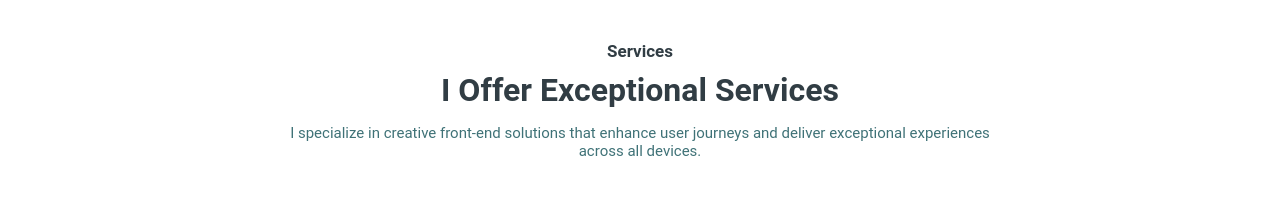
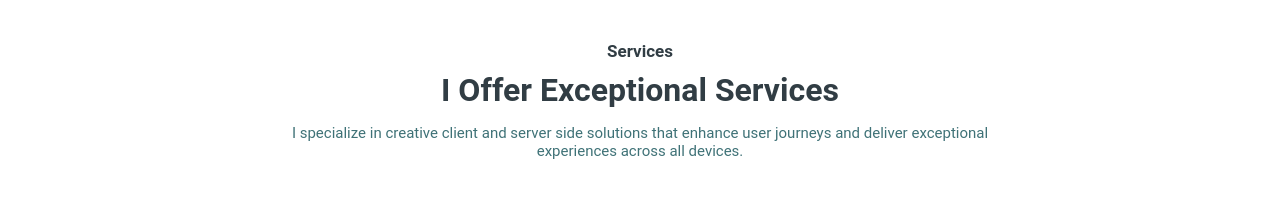
Before and after one commit to babynapboltron8/MyPortfolio, a plain HTML site: page Index.html in a window 1280 px wide. Shown: the part 1380-1585 px from the top of the page. Drawn offline with nearby package versions, Linux system fonts and the light colour scheme.

Commit message:
edited text on services

```diff
--- a/Index.html
+++ b/Index.html
@@ -159,7 +159,7 @@
           <h3>Services</h3>
           <h1>I Offer Exceptional Services</h1>
           <p>
-            I specialize in creative front-end solutions that enhance user
+            I specialize in creative client and server side solutions that enhance user
             journeys and deliver exceptional experiences across all devices.
           </p>
         </header>
```
